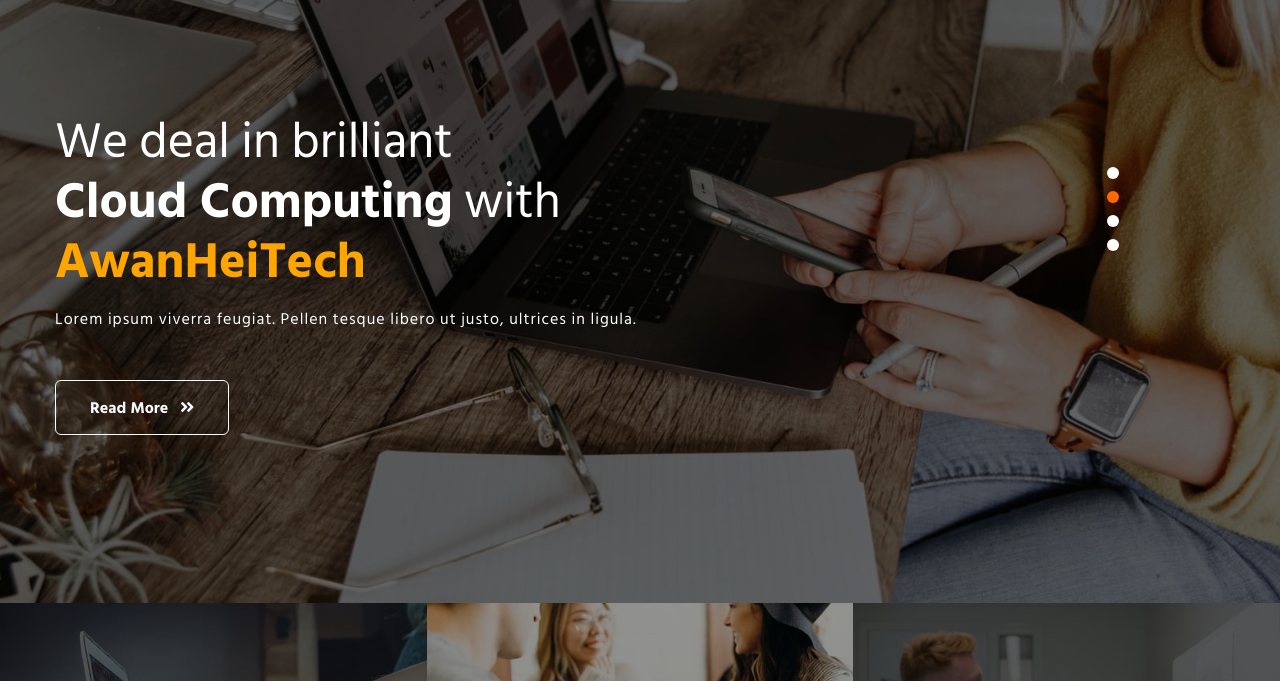
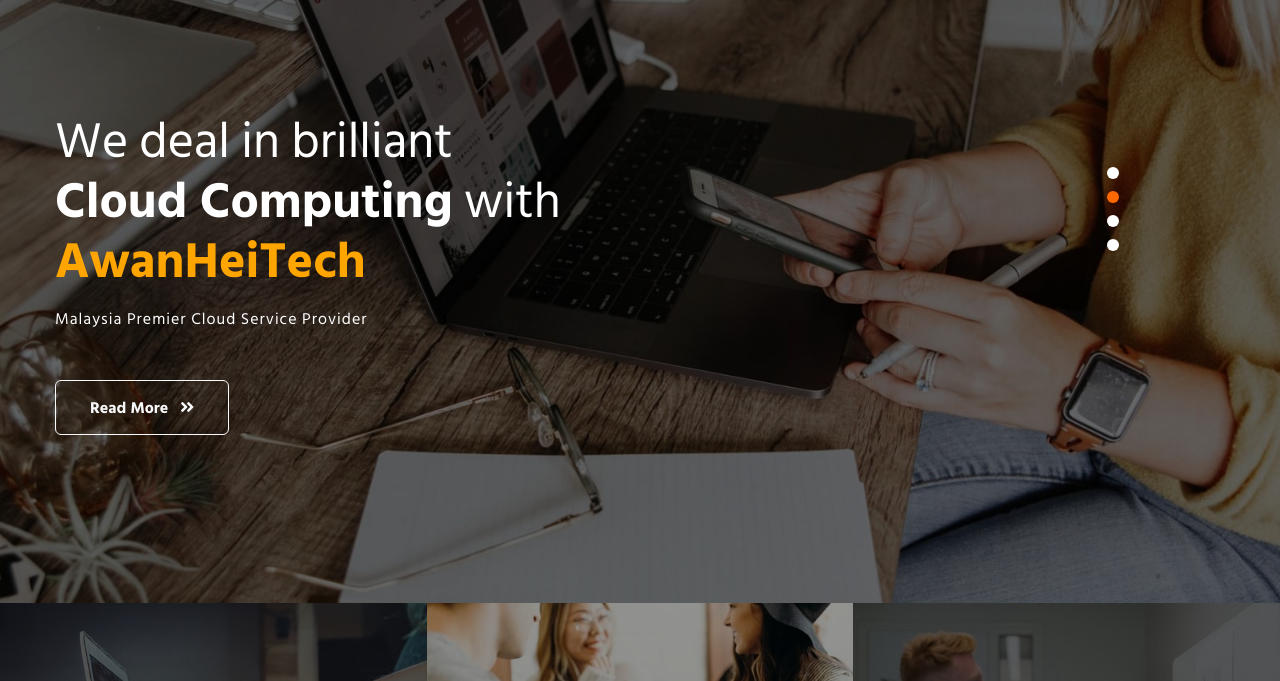
Before and after one commit to ameeridz/HTPortfolio-v2, a plain HTML site: page index.html in a window 1280 px wide. Shown: the part 117-798 px from the top of the page. Drawn offline with nearby package versions, Linux system fonts and the light colour scheme; files that its build step writes are made by us from their sources.

Commit message:
Update index.html

```diff
--- a/index.html
+++ b/index.html
@@ -311,7 +311,7 @@ RIGHT SIDEBAR TOGGLE SECTION
                         <div class="banner-info">
                             <h3>We deal in brilliant <br><span>Cloud Computing</span> with <span style="color: orange;">AwanHeiTech</span></h3>
                             <div class="banner-info-top">
-                                <p>Lorem ipsum viverra feugiat. Pellen tesque libero ut justo, ultrices in ligula. </p>
+                                <p>Malaysia Premier Cloud Service Provider</p>
                                 <a href="about.html" class="btn btn-style btn-outline-light mt-sm-5 mt-4">Read More <span class="fas fa-angle-double-right ms-2"></span> </a>
                             </div>
                         </div>
@@ -337,7 +337,7 @@ RIGHT SIDEBAR TOGGLE SECTION
                         <div class="banner-info">
                             <h3>Digitize your <br><span>Documents</span><br> with  <span style="color: #0064e2;">ProDoc</span></h3>
                             <div class="banner-info-top">
-                                <p>Lorem ipsum viverra feugiat. Pellen tesque libero ut justo, ultrices in ligula. </p>
+                                <p>The Secure and Efficient Solution </p>
                                 <a href="about.html" class="btn btn-style btn-outline-light mt-sm-5 mt-4">Read More <span class="fas fa-angle-double-right ms-2"></span> </a>
 
                             </div>
```
